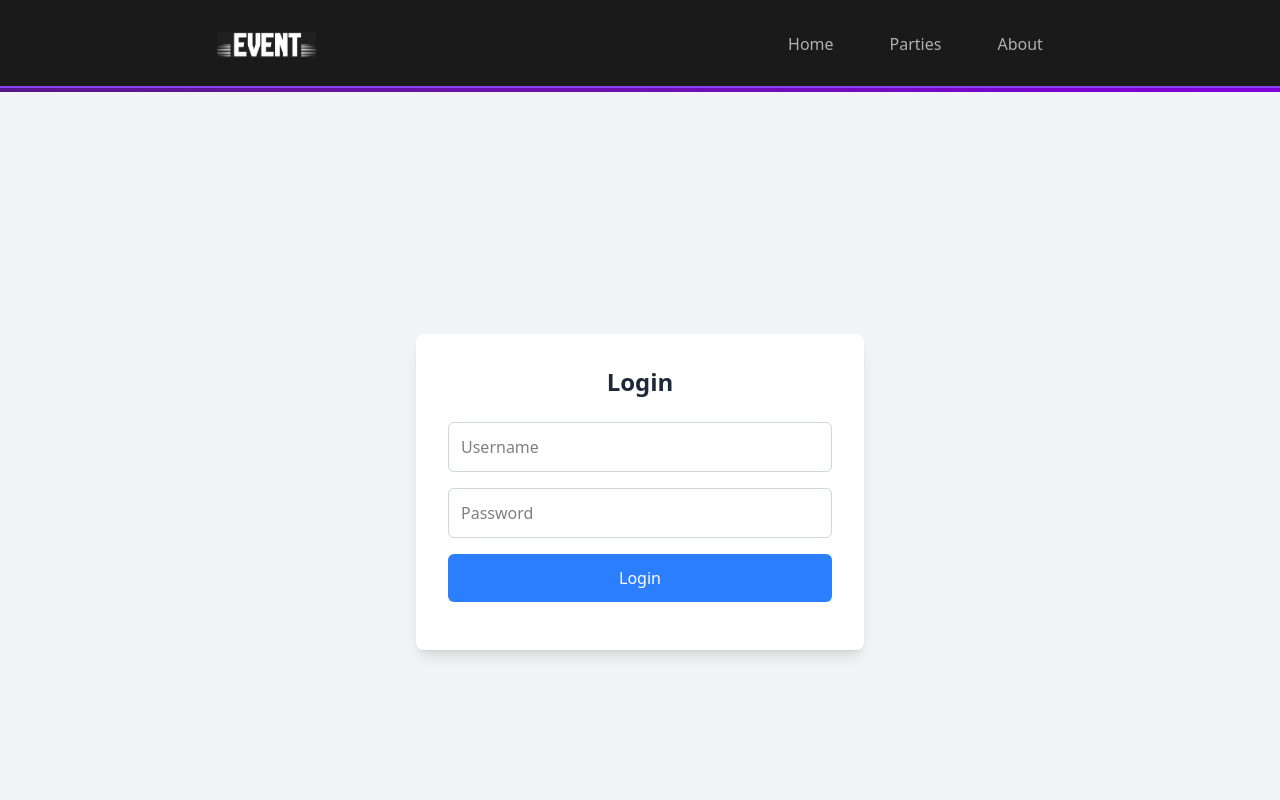
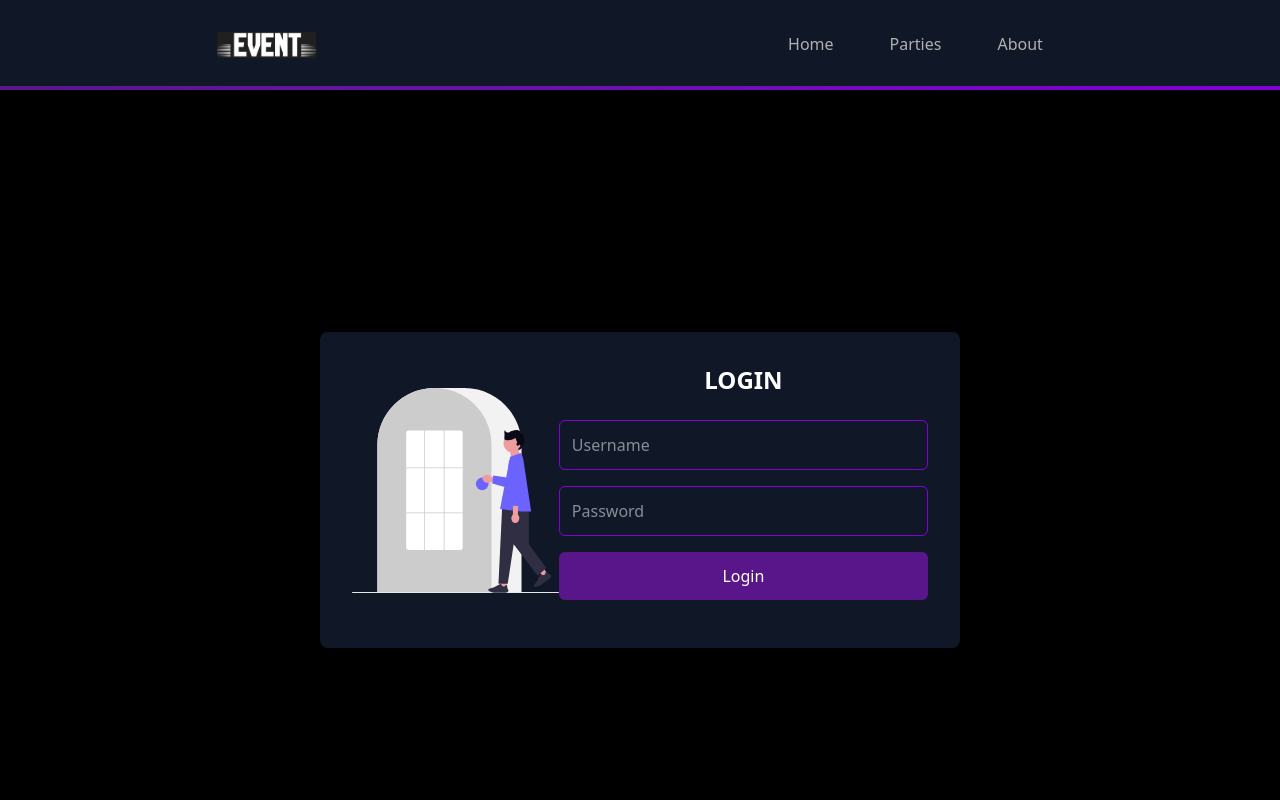
Before and after one commit to PopovicJovan/Event-Managment-System-coinis25, a React (Vite) app: page /login in a window 1280 px wide. Shown: the top 800 px of the page. Built offline with nearby package versions, Linux system fonts and the light colour scheme.

Commit message:
auth design

```diff
--- a/src/index.css
+++ b/src/index.css
@@ -33,11 +33,6 @@ html {
     oklch(0.381 0.176 304.987),
     var(--secondaryPurple)
   );
-}
-
-.navbar {
-  background-color: #1a1a1a;
-  border-bottom: solid 2px var(--primaryPurple);
 }
 
 .nav-item {
@@ -131,6 +126,7 @@ html {
     color: var(--white);
     background-color: var(--secondaryPurple);
     transition: background 0.3s ease;
+    z-index: 1000;
   }
 
   .arrow-up:hover {
--- a/src/pages/login.jsx
+++ b/src/pages/login.jsx
@@ -1,38 +1,46 @@
 import { useAuth } from "../hooks/use-auth";
+import loginImage from "../assets/undraw_login.svg";
 
 export const LoginPage = () => {
   const { user, setUser, message, login } = useAuth();
 
   return (
-    <div className="flex justify-center items-center h-screen bg-gray-100">
-      <div className="w-full max-w-md bg-white p-8 rounded-lg shadow-lg">
-        <h1 className="text-2xl font-bold text-center text-gray-800 mb-6">
+    <div className="flex justify-center items-center h-screen bg-black">
+      <div className="w-5/6 md:w-3/6 bg-gray-900 p-8 rounded-lg shadow-lg flex items-center">
+        <div className="w-3/6 hidden lg:block">
+          <img src={loginImage} alt="" />
+        </div>
+        <div>
+          <h1 className="text-2xl font-bold text-center text-white mb-6 uppercase">
             Login
           </h1>
-        {message && <p className="text-center text-red-500 mb-4">{message}</p>}
+          {message && (
+            <p className="text-center text-red-500 mb-4">{message}</p>
+          )}
           <div>
             <input
               type="text"
               placeholder="Username"
               value={user.username}
               onChange={(e) => setUser({ ...user, username: e.target.value })}
-            className="w-full p-3 border border-gray-300 rounded-md mb-4"
+              className="w-full p-3 border border-purple-700 rounded-md mb-4 text-white"
             />
             <input
               type="password"
               placeholder="Password"
               value={user.password}
               onChange={(e) => setUser({ ...user, password: e.target.value })}
-            className="w-full p-3 border border-gray-300 rounded-md mb-4"
+              className="w-full p-3 border border-purple-700 rounded-md mb-4 text-white"
             />
           </div>
           <button
             onClick={login}
-          className="w-full p-3 bg-blue-500 text-white rounded-md hover:bg-blue-600 mb-4"
+            className="w-full p-3 bg-purple-900 text-white rounded-md hover:bg-purple-800 transition-all duration-300 ease-in-out hover:cursor-pointer mb-4"
           >
             Login
           </button>
         </div>
       </div>
+    </div>
   );
 };
--- a/src/pages/register.jsx
+++ b/src/pages/register.jsx
@@ -1,5 +1,6 @@
 import { useState } from "react";
 import { useAuth } from "../hooks/use-auth";
+import registerImage from "../assets/undraw_login.svg";
 
 export const RegisterPage = () => {
   const { user, setUser, register, message } = useAuth();
@@ -14,49 +15,56 @@ export const RegisterPage = () => {
   };
 
   return (
-    <div className="flex justify-center items-center h-screen bg-gray-100">
-      <div className="w-full max-w-md bg-white p-8 rounded-lg shadow-lg">
-        <h1 className="text-2xl font-bold text-center text-gray-800 mb-6">
+    <div className="flex justify-center items-center h-screen bg-black">
+      <div className="w-5/6 md:w-3/6 bg-gray-900 p-8 rounded-lg shadow-lg flex items-center">
+        <div className="w-6/6 hidden lg:block">
+          <img src={registerImage} alt="" />
+        </div>
+        <div>
+          <h1 className="text-2xl font-bold text-center text-white mb-6 uppercase">
             Register
           </h1>
-        {message && <p className="text-center text-red-500 mb-4">{message}</p>}
+          {message && (
+            <p className="text-center text-red-500 mb-4">{message}</p>
+          )}
           <div>
             <input
               type="text"
               placeholder="Username"
               value={user.username}
               onChange={(e) => setUser({ ...user, username: e.target.value })}
-            className="w-full p-3 border border-gray-300 rounded-md mb-4"
+              className="w-full p-3 border border-purple-700 rounded-md mb-4 text-white"
             />
             <input
               type="email"
               placeholder="Email"
               value={user.email}
               onChange={(e) => setUser({ ...user, email: e.target.value })}
-            className="w-full p-3 border border-gray-300 rounded-md mb-4"
+              className="w-full p-3 border border-purple-700 rounded-md mb-4 text-white"
             />
             <input
               type="password"
               placeholder="Password"
               value={user.password}
               onChange={(e) => setUser({ ...user, password: e.target.value })}
-            className="w-full p-3 border border-gray-300 rounded-md mb-4"
+              className="w-full p-3 border border-purple-700 rounded-md mb-4 text-white"
             />
             <input
               type="password"
               placeholder="Confirm Password"
               value={passwordConfirm}
               onChange={(e) => setPasswordConfirm(e.target.value)}
-            className="w-full p-3 border border-gray-300 rounded-md mb-4"
+              className="w-full p-3 border border-purple-700 rounded-md mb-4 text-white"
             />
           </div>
           <button
             onClick={handleRegister}
-          className="w-full p-3 bg-blue-500 text-white rounded-md hover:bg-blue-600"
+            className="w-full p-3  bg-purple-900 text-white rounded-md hover:bg-purple-800 transition-all duration-300 ease-in-out hover:cursor-pointer mb-4"
           >
             Register
           </button>
         </div>
       </div>
+    </div>
   );
 };
```
Also changed, not shown: src/assets/undraw_login.svg (added). Lines whose indentation alone changed are shown as unchanged.
